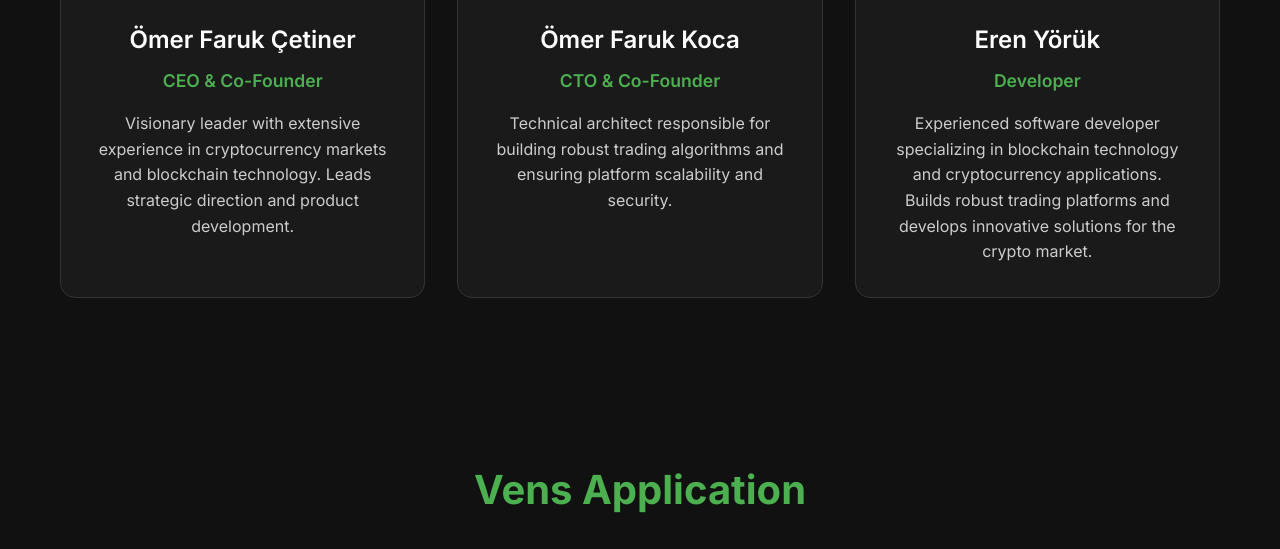
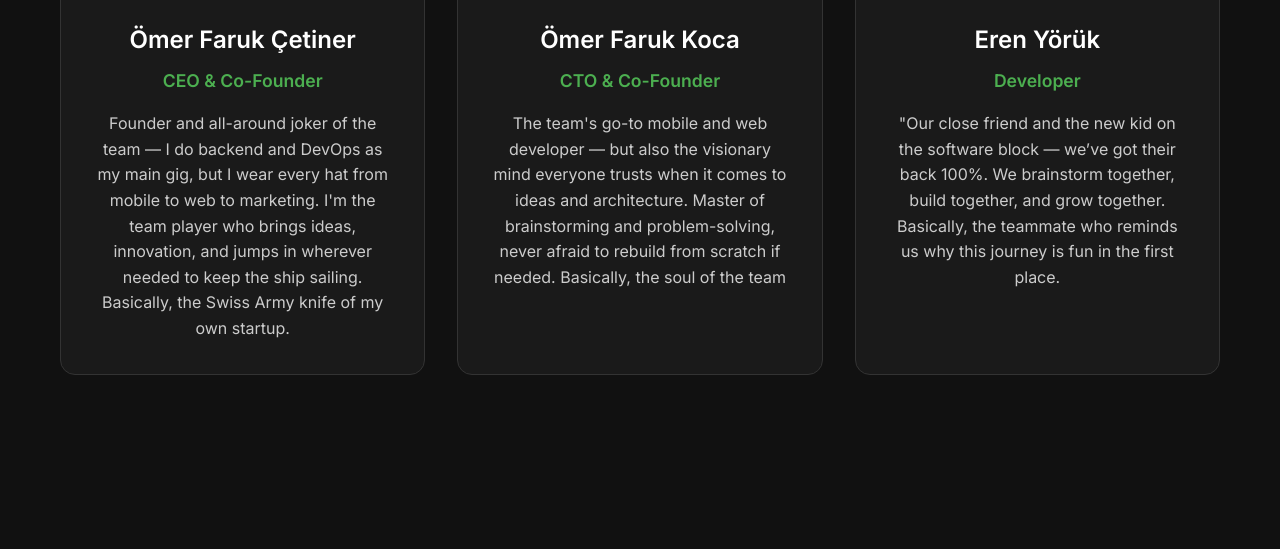
Before and after one commit to faruk4234/cekolabs, a plain HTML site: page index.html in a window 1280 px wide. Shown: the part 1803-2352 px from the top of the page. Drawn offline with Linux system fonts and the light colour scheme.

Commit message:
Update team member descriptions in index.html to reflect more personal and engaging narratives, enhancing the portrayal of each member's role and contributions to the startup.

```diff
--- a/index.html
+++ b/index.html
@@ -746,9 +746,7 @@
             <h3>Ömer Faruk Çetiner</h3>
             <p class="member-role">CEO & Co-Founder</p>
             <p class="member-description">
-              Visionary leader with extensive experience in cryptocurrency
-              markets and blockchain technology. Leads strategic direction and
-              product development.
+                Founder and all-around joker of the team — I do backend and DevOps as my main gig, but I wear every hat from mobile to web to marketing. I'm the team player who brings ideas, innovation, and jumps in wherever needed to keep the ship sailing. Basically, the Swiss Army knife of my own startup.
             </p>
           </div>
           <div class="team-member animate-fade-in">
@@ -761,8 +759,7 @@
             <h3>Ömer Faruk Koca</h3>
             <p class="member-role">CTO & Co-Founder</p>
             <p class="member-description">
-              Technical architect responsible for building robust trading
-              algorithms and ensuring platform scalability and security.
+                The team's go-to mobile and web developer — but also the visionary mind everyone trusts when it comes to ideas and architecture. Master of brainstorming and problem-solving, never afraid to rebuild from scratch if needed. Basically, the soul of the team
             </p>
           </div>
           <div class="team-member animate-fade-in">
@@ -775,9 +772,7 @@
             <h3>Eren Yörük</h3>
             <p class="member-role">Developer</p>
             <p class="member-description">
-              Experienced software developer specializing in blockchain
-              technology and cryptocurrency applications. Builds robust trading
-              platforms and develops innovative solutions for the crypto market.
+                "Our close friend and the new kid on the software block — we’ve got their back 100%. We brainstorm together, build together, and grow together. Basically, the teammate who reminds us why this journey is fun in the first place.
             </p>
           </div>
         </div>
```
